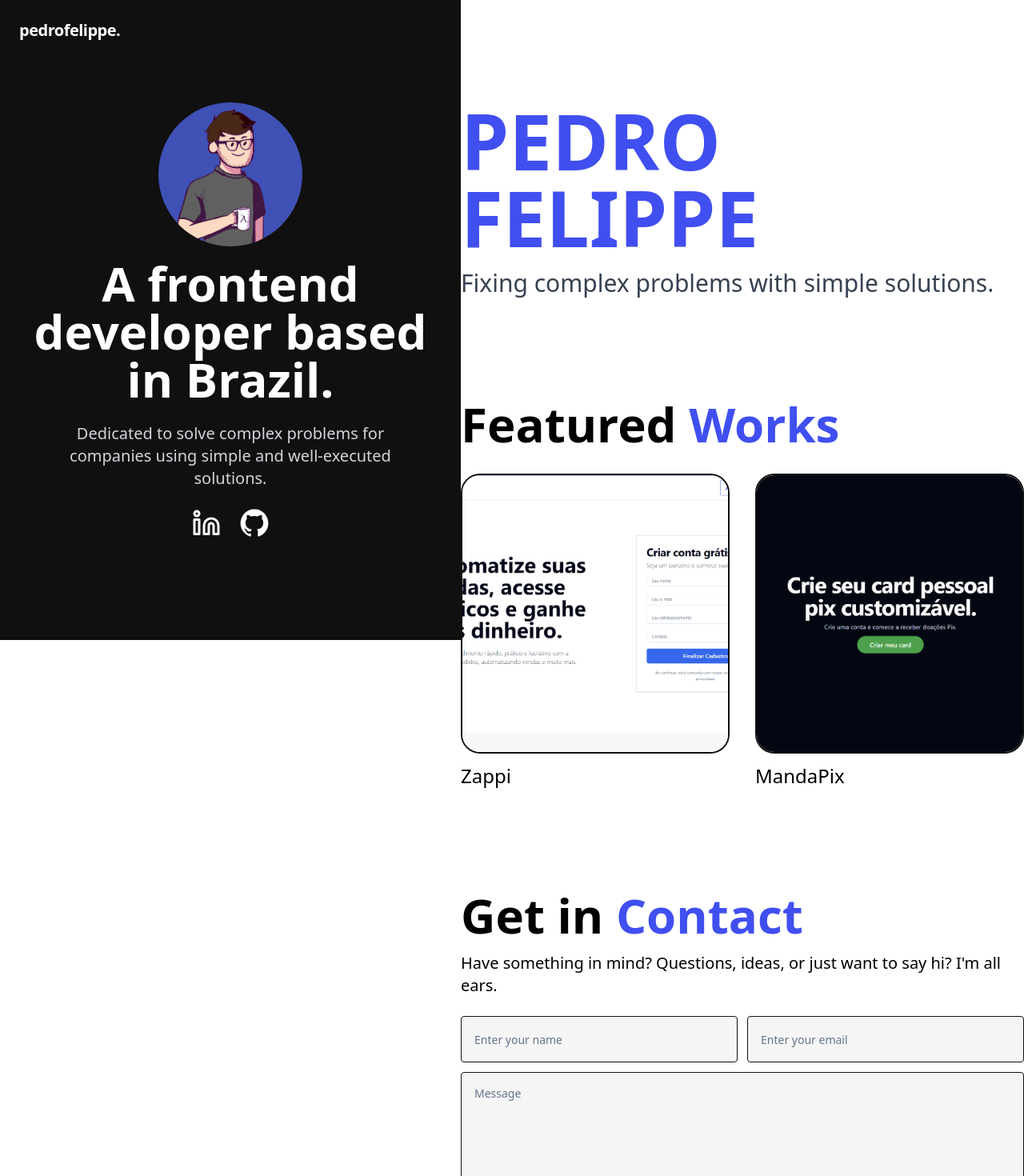
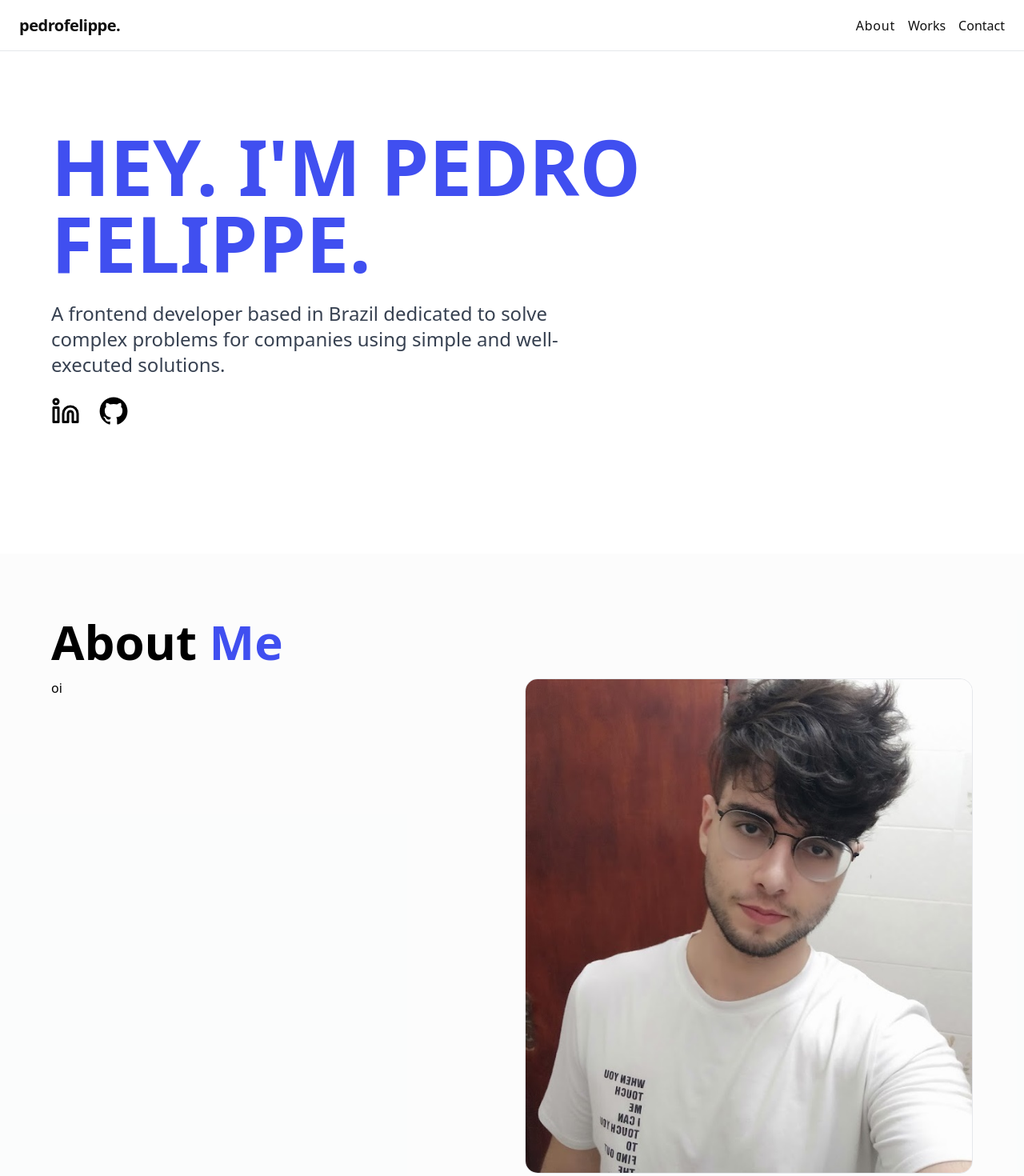
Before and after one commit to pefelippe/Portfolio, a Next.js app: page / in a window 1280 px wide. Shown: the top 1470 px of the page at 80% size. Built offline with nearby package versions, Linux system fonts and the light colour scheme.

Commit message:
removi o sidecard. enjoei

```diff
--- a/pages/_app.tsx
+++ b/pages/_app.tsx
@@ -26,10 +26,10 @@ export default function App({ Component, pageProps }: AppProps) {
         enableSystem
         disableTransitionOnChange
       >
-        {/* <Header /> */}
+        <Header />
         <Component {...pageProps} />
         <Toaster />
-        {/* <Footer /> */}
+        <Footer />
       </ThemeProvider>
     </motion.div>
   );
--- a/pages/index.tsx
+++ b/pages/index.tsx
@@ -13,17 +13,20 @@ import ProjectContent from "../src/content/ProjectContent";
 export default function Home() {
   return (
     <motion.div className="w-full flex max-lg:flex-col">
-      <motion.div className="max-w-xl w-full max-lg:hidden ">
+      {/* <motion.div className="max-w-lg w-full max-lg:hidden ">
         <SideCard />
-      </motion.div>
-      <motion.div className="w-full flex flex-col py-20 lg:py-32 gap-20 lg:gap-32 relative">
-        <section className="section">
+      </motion.div> */}
+      <motion.div className="w-full flex flex-col  relative">
+        <section className="section ">
+          <Hero />
+        </section>
+        <section className="section bg-gray-100/30">
           <About />
         </section>
         <section className="section">
           <ProjectContent />
         </section>
-        <section className=" section">
+        <section className=" section bg-gray-100/30">
           <ContactContent />
         </section>
       </motion.div>
--- a/src/components/SideCard.tsx
+++ b/src/components/SideCard.tsx
@@ -12,7 +12,7 @@ export default function SideCard() {
     <motion.div
       id="about-content"
       className="flex flex-col gap-4 items-center px-10 justify-center h-full bg-[#101010]
-       min-h-screen  text-[#fff] lg:fixed max-w-xl"
+       min-h-screen  text-[#fff] lg:fixed max-w-md"
     >
       <div className="w-full fixed left-0 top-0 right-0 p-6">
         <Logo />
@@ -25,9 +25,10 @@ export default function SideCard() {
       <div className="flex lex-col lg:gap-5 items-center text-center  justify-center">
         <div className="flex gap-6 flex-col w-full  ">
           <h3 className="section-subtitle text-white  lg:text-6xl  mx-auto">
-            A <span className="">frontend developer</span> based in Brazil.
+            A <span className="text-blue">frontend developer</span> based in
+            Brazil.
           </h3>
-          <p className="text-lg lg:text-xl font-normal leading-relaxed mx-auto text-gray-300 max-w-md">
+          <p className="text-lg  font-normal leading-relaxed mx-auto text-gray-300 max-w-md">
             Dedicated to solve complex problems for companies using simple and
             well-executed solutions.
           </p>
--- a/src/components/layout/Footer.tsx
+++ b/src/components/layout/Footer.tsx
@@ -10,10 +10,10 @@ function Footer() {
 
   return (
     <motion.footer
-      className=" w-screen font-light items-start mx-auto bg-[#101010] border-t dark:bg-white dark:text-[#101010]
-       text-white  flex-col h-fit  text-md  justify-start max-xl:px-6  flex "
+      className=" w-full font-light items-start mx-auto bg-[#101010] border-t dark:bg-white dark:text-[#101010]
+       text-white  flex-col h-fit  text-md  justify-start px-6  flex "
     >
-      <div className="max-w-6xl mx-auto flex  w-full flex-col py-8 gap-8">
+      <div className="mx-auto flex  w-full flex-col py-8 gap-8">
         <div className="flex items-center justify-between ">
           <Logo />
 
--- a/src/components/layout/Header.tsx
+++ b/src/components/layout/Header.tsx
@@ -26,12 +26,12 @@ export const Logo = () => {
 
 const Header = () => {
   return (
-    <motion.header className="fixed bg-[#101010]  text-white flex  h-16  w-full  z-50 max-xl:px-10 ">
+    <motion.header className="fixed text-[#101010]  bg-white flex  h-16  w-full  z-50 px-6 border-b ">
       <motion.nav
         initial={{ opacity: 0, y: -25 }}
         animate={{ opacity: 1, y: 0 }}
         transition={{ duration: 0.5, delay: 0.5 }}
-        className="flex w-full mx-auto items-center justify-between px-10 "
+        className="flex w-full mx-auto items-center justify-betweenrrrrrr "
       >
         <Logo />
         <motion.div className="flex w-full space-x-4 justify-end  items-center  max-sm:hidden">
--- a/src/content/About.tsx
+++ b/src/content/About.tsx
@@ -14,16 +14,22 @@ export default function Hero() {
       animate={{ opacity: 1, y: 0 }}
       transition={{ duration: 0.5 }}
       id="hero-container"
-      className=" content-intern relative w-full flex flex-col justify-center
-       items-start text-start my-auto gap-6 max-w-6xl mx-auto "
+      className="content-intern gap-8 "
     >
-      <motion.div className="h-full flex flex-col items-start justify-start w-fit z-20 gap-4">
-        <motion.h1 className="text-7xl  lg:text-8xl uppercase font-extrabold text-blue  ">
-          Pedro Felippe
-        </motion.h1>
-        <motion.h3 className="text-2xl lg:text-3xl  font-thin  text-gray-700    dark:text-[#efefef]">
-          Fixing complex problems with simple solutions.
-        </motion.h3>
+      <motion.div className="h-full flex flex-col items-start justify-start w-full z-20 gap-4">
+        <h3 className="section-subtitle  max-w-6xl">
+          About <span className="text-blue">Me</span>
+        </h3>
+        <div
+          className="flex flex-col lg:grid lg:grid-cols-2 rounded-md gap-8
+         w-full items-start min-h-fit"
+        >
+          <span className="w-full">oi</span>
+          <motion.img
+            src="./assets/pedrof.jpg"
+            className="rounded-2xl border"
+          />
+        </div>
       </motion.div>
     </motion.div>
   );
--- a/src/content/Hero.tsx
+++ b/src/content/Hero.tsx
@@ -15,16 +15,28 @@ export default function Hero() {
       transition={{ duration: 0.5 }}
       id="hero-container"
       className=" content-intern relative w-full flex flex-col justify-center
-       items-start text-start my-auto gap-6 max-w-6xl mx-auto "
+       items-start text-start my-auto gap-6 max-w-6xl mx-auto py-20 "
     >
-      <motion.div className="h-full flex flex-col items-start justify-start w-fit z-20 gap-4">
-        <motion.h1 className="text-6xl  lg:text-8xl uppercase font-extrabold text-blue  ">
-          Pedro Felippe
-        </motion.h1>
-        <motion.h3 className="text-2xl lg:text-3xl  font-thin  text-gray-700    dark:text-[#efefef]">
-          Fixing complex problems with simple solutions.
-        </motion.h3>
-      </motion.div>
+      <motion.h1 className="text-6xl  lg:text-8xl uppercase font-extrabold text-blue  ">
+        Hey. I'm Pedro Felippe.
+      </motion.h1>
+
+      <motion.h3 className="text-2xl font-thin  text-gray-700  max-w-2xl  dark:text-[#efefef]">
+        A frontend developer based in Brazil dedicated to solve complex problems
+        for companies using simple and well-executed solutions.
+      </motion.h3>
+      <div className="flex items-center gap-6 justify-start ">
+        <AnimatedBtn
+          target="_blank"
+          href="https://www.linkedin.com/in/pedro-felippe/"
+        >
+          <LinkedinIcon className="h-9 w-9 hover:text-blue" />
+        </AnimatedBtn>
+
+        <AnimatedBtn href="https://github.com/pefelippe">
+          <GitHubLogoIcon className="h-9 w-9 hover:text-blue" />
+        </AnimatedBtn>
+      </div>
     </motion.div>
   );
 }
--- a/styles/globals.css
+++ b/styles/globals.css
@@ -48,7 +48,7 @@
   }
 
   .section {
-    @apply max-xl:px-6;
+    @apply max-xl:px-6 py-20;
   }
 
   .content-intern {
```
